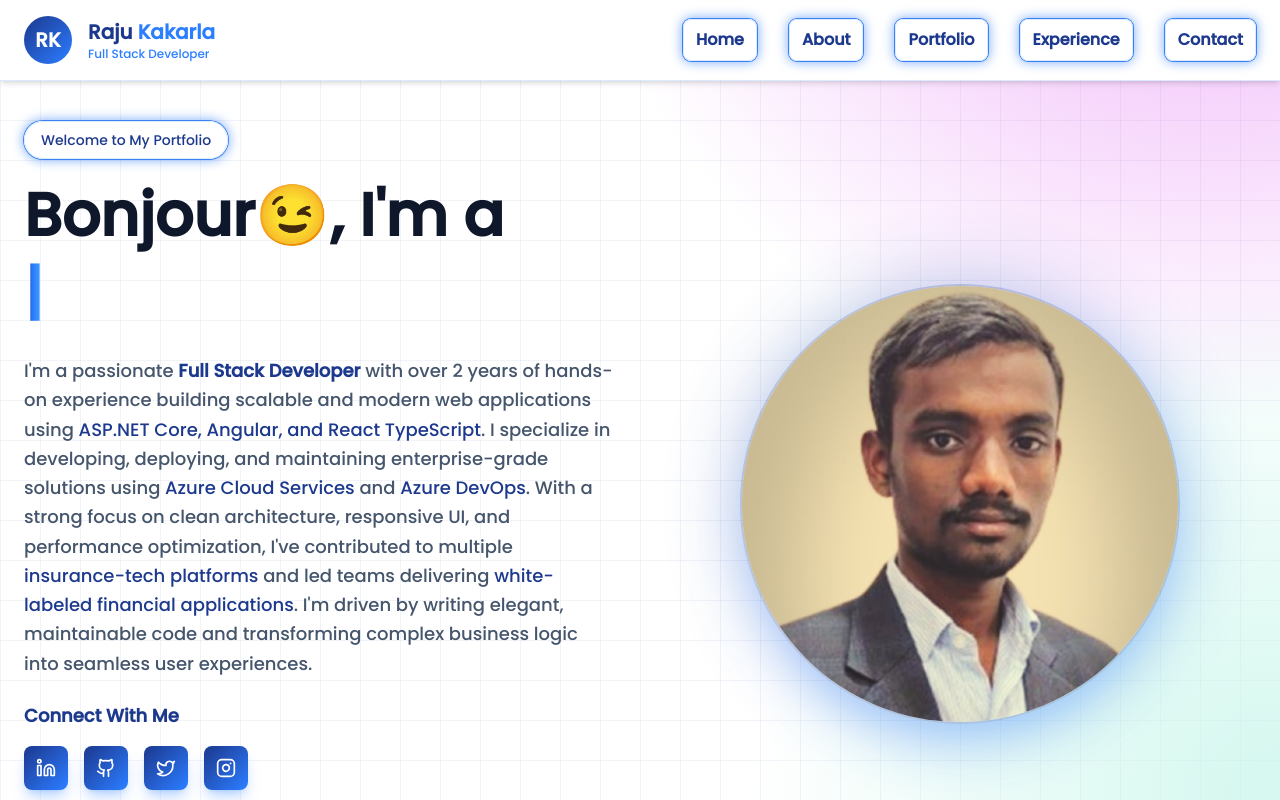
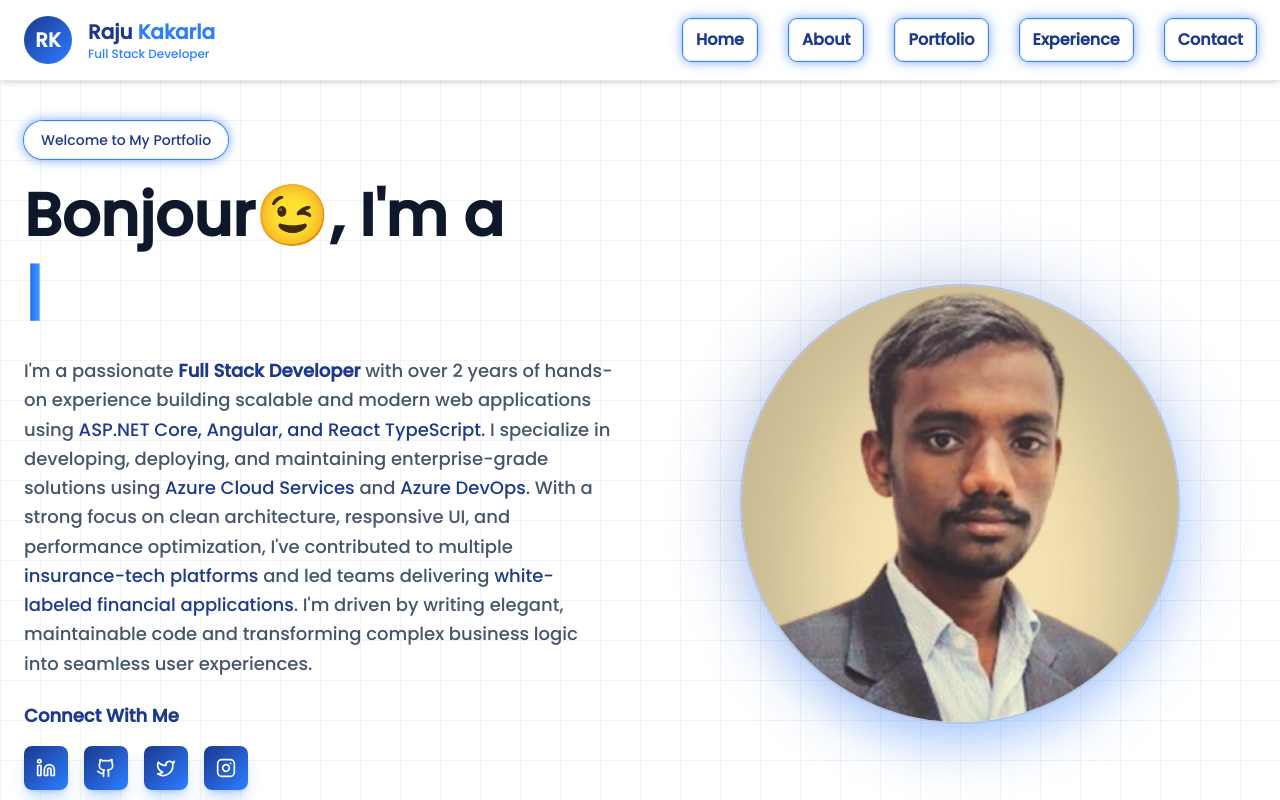
Before and after one commit to KakarlaAvulaRaju/my-portfolio-website, a React (Vite) app: page / in a window 1280 px wide. Shown: the top 800 px of the page. Built offline with nearby package versions, Linux system fonts and the light colour scheme.

Commit message:
Removed Home Page unnessary color for all borderes

```diff
--- a/src/components/Home.jsx
+++ b/src/components/Home.jsx
@@ -50,19 +50,6 @@ const Home = () => {
           `,
           backgroundSize: '40px 40px',
           zIndex: 0
-        }}
-      />
-
-      {/* Radial Gradients Layer */}
-      <div
-        className="absolute inset-0 pointer-events-none"
-        style={{
-          backgroundImage: `
-            radial-gradient(circle at 12% 100%, #ffe2b0f5 1%, #ffe2b0f5 5px, #0000 15%),
-            radial-gradient(circle at 95% -15%, #da4df166 5%, #0000 30%),
-            radial-gradient(circle at 100%, #c4f5e9b2 2%, #0000 35%)
-          `,
-          zIndex: 1
         }}
       />
 
```
